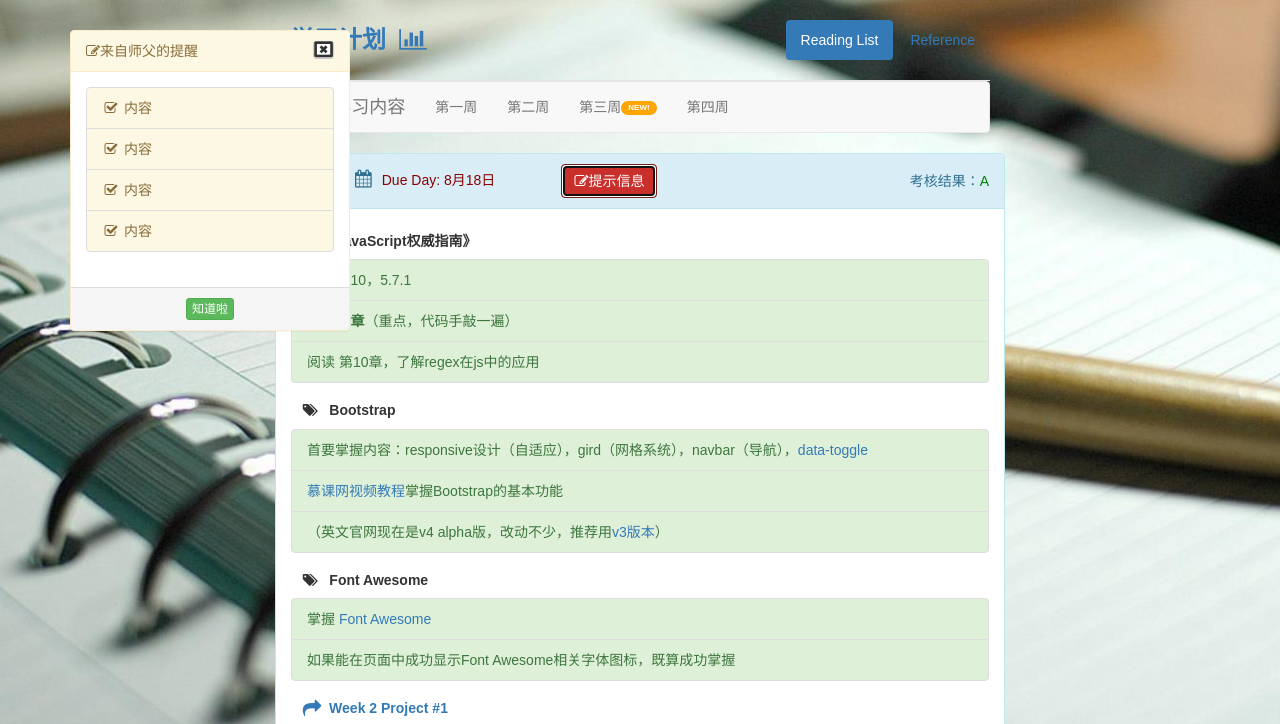
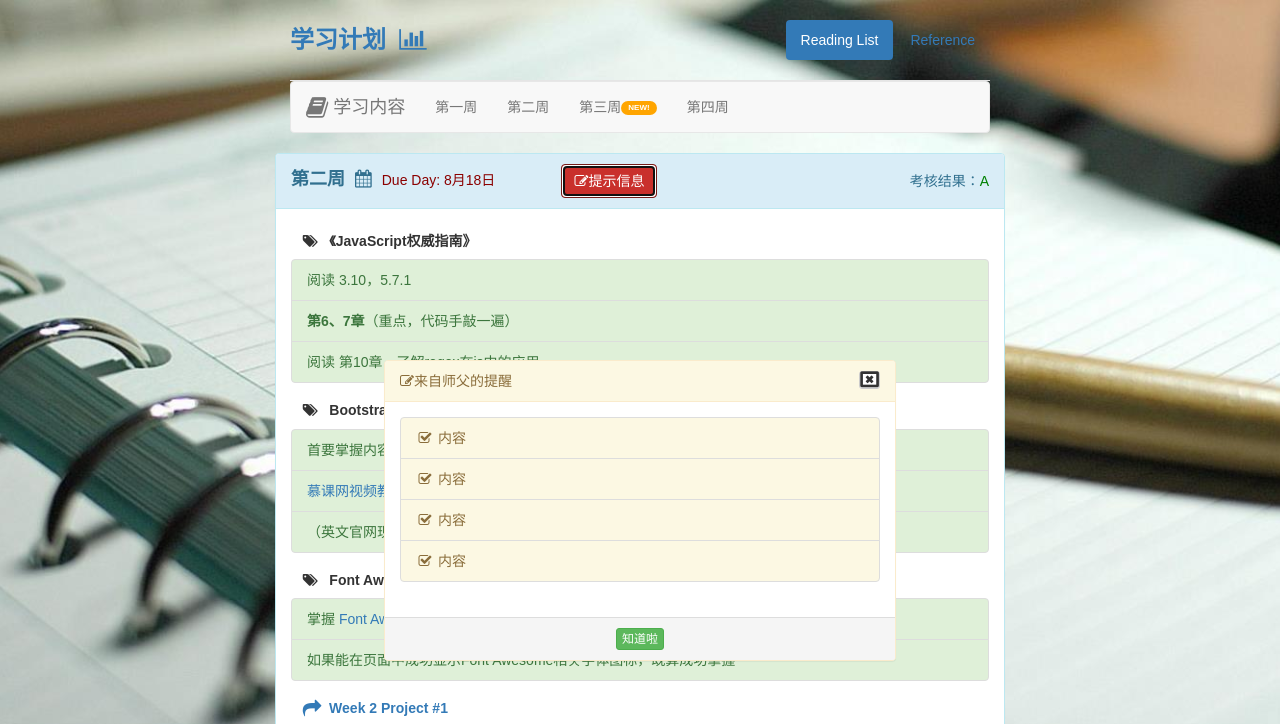
Before and after one commit to endaye/web-gj-reading-list, a plain HTML site: page index.html in a window 1280 px wide. Both pictures are taken after a click on the button "提示信息". Shown: the top 724 px of the page. Drawn offline with Linux system fonts and the light colour scheme.

Commit message:
change tips position and size

```diff
--- a/css/style.css
+++ b/css/style.css
@@ -144,10 +144,10 @@ a:active {
 	margin:0px;
 }
 .tip{
-  width: 20em;
+  width: 40%;
   height: auto;
-  position: fixed;
+  position: absolute;
   z-index: 2008;
-  left: 5em;
-  top: 30px;
+  left: 30%;
+  top: 45%;
 }
```
